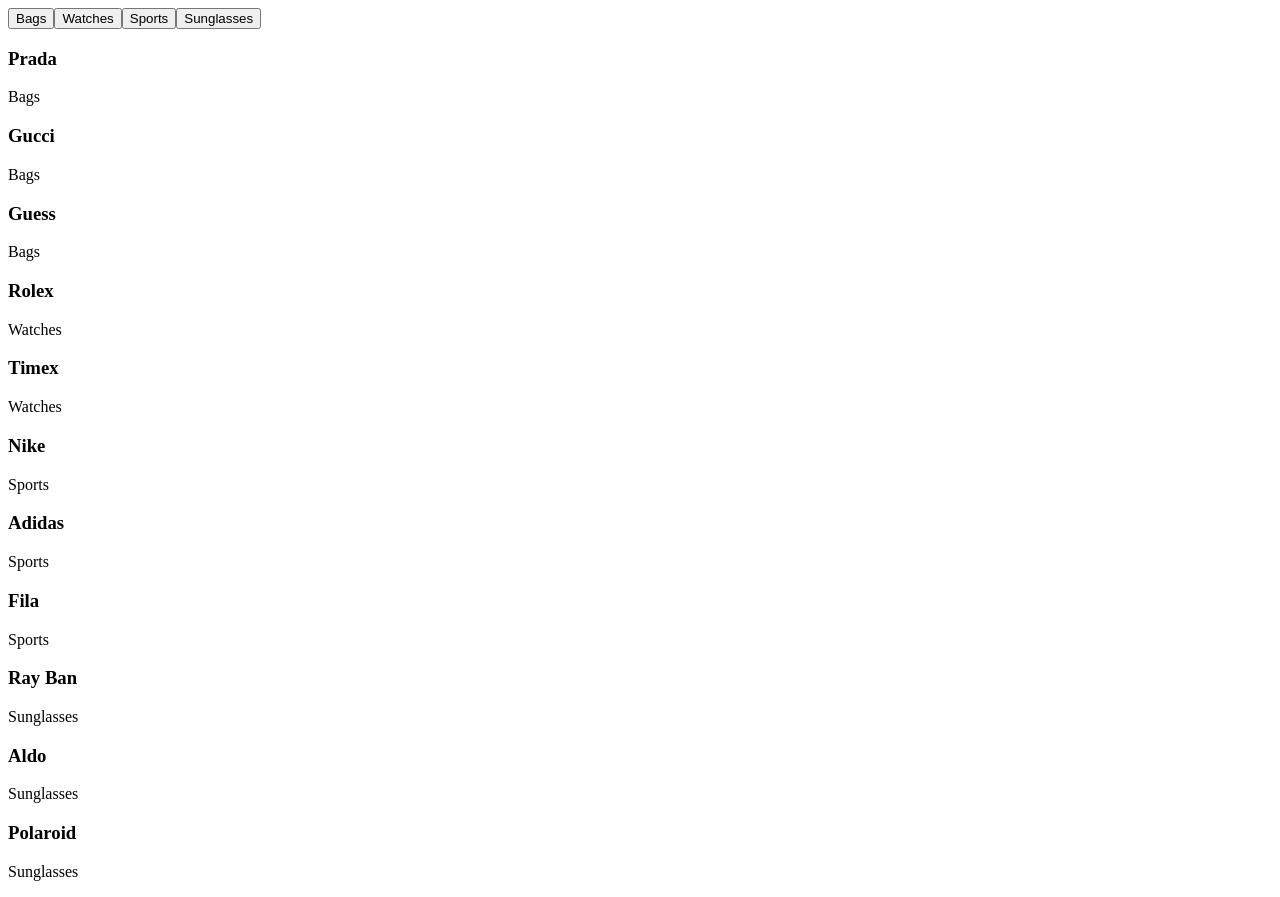
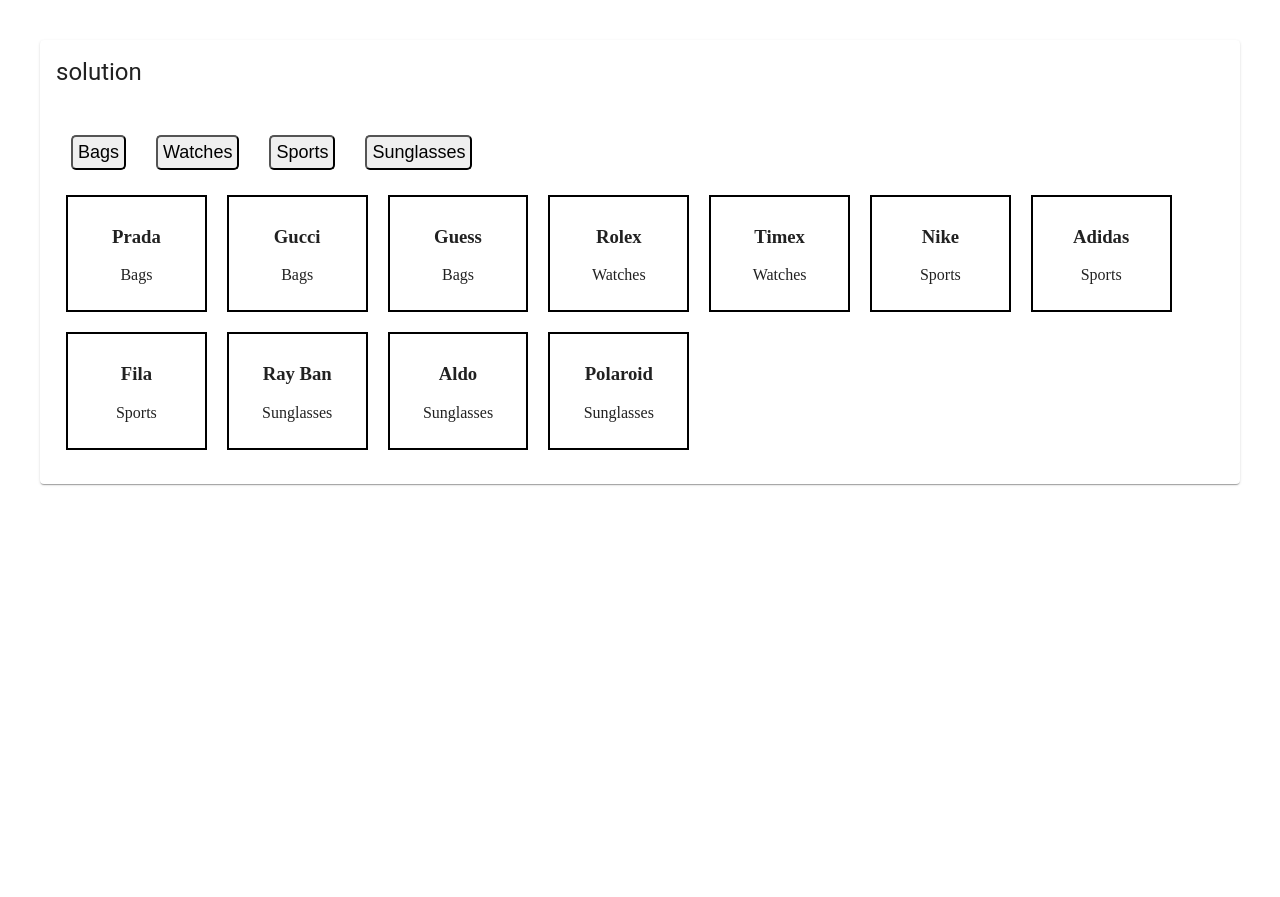
Before and after one commit to shrajan9696/React_Code_Snippets, a React (Vite) app in the folder Frontend-Snippets-Hub/: page /productfilter in a window 1280 px wide. After the commit the page ends 800 px from the top, so only its background shows below. Built offline with nearby package versions, Linux system fonts and the light colour scheme.

Commit message:
product filter list completed

```diff
--- a/Frontend-Snippets-Hub/src/sections/ProductFilter/product-filter-main.jsx
+++ b/Frontend-Snippets-Hub/src/sections/ProductFilter/product-filter-main.jsx
@@ -1,5 +1,7 @@
 import React, {useEffect, useState} from 'react';
 import {items} from "./item.js";
+import classes from "./product.module.css";
+import {Card, CardContent, CardHeader, Stack} from "@mui/material";
 
 function ProductFilterMain(props) {
     const filters = ["Bags","Watches","Sports","Sunglasses"];
@@ -34,17 +36,30 @@
     console.log(activeFilters);
 
     return (
+        <Stack spacing={3} sx={{p: 4}}>
+            <Card>
+                <CardHeader title="solution"/>
+                <CardContent>
         <div>
+            <div className={classes.filterbuttonsdiv}>
             {filters.map((ele)=>(
-                <button value={ele} onClick={handleClick}>{ele}</button>
+
+                <button value={ele} onClick={handleClick} className={`${classes.filterButtons} ${activeFilters.includes(ele)?classes.productSelected:null}`}>{ele}</button>
+
             ))}
+            </div>
+            <div className={classes.productList}>
             {filteredData.map((ele)=>(
-                <div>
+                <div className={classes.productCard}>
                   <h3>{ele.name}</h3>
                     <p>{ele.category}</p>
                 </div>
                 ))}
+            </div>
         </div>
+                </CardContent>
+            </Card>
+        </Stack>
     );
 }
 
--- a/Frontend-Snippets-Hub/src/sections/ProductFilter/product-filter.jsx
+++ b/Frontend-Snippets-Hub/src/sections/ProductFilter/product-filter.jsx
@@ -1,9 +1,9 @@
 import React from 'react';
 import CardComponent from "../../components/Card/card.jsx";
-import pass from "../../assets/password.png"
+import productFilter from "../../assets/productFilter.jpeg"
 function ProductFilter() {
     return (
-        <CardComponent title="Product Filter List" image={pass} content="this is password Card" link="/productfilter"/>
+        <CardComponent title="Product Filter List" image={productFilter} content="this is password Card" link="/productfilter"/>
     );
 }
 
--- /dev/null
+++ b/Frontend-Snippets-Hub/src/sections/ProductFilter/product.module.css
@@ -0,0 +1,29 @@
+.filterbuttonsdiv {
+    display: flex;
+}
+
+.filterButtons{
+    margin: 15px;
+    width:auto;
+    font-size: large;
+    border-radius: 5px;
+    padding: 5px;
+}
+
+.productList{
+    display: flex;
+    flex-wrap: wrap;
+}
+.productCard{
+    border: 2px solid black;
+    padding: 10px;
+    width: 10%;
+    margin: 10px;
+    align-items: center;
+    text-align: center;
+}
+
+.productSelected{
+    background-color: #5d5959;
+
+}
```
Also changed, not shown: Frontend-Snippets-Hub/src/assets/productFilter.jpeg (added).
